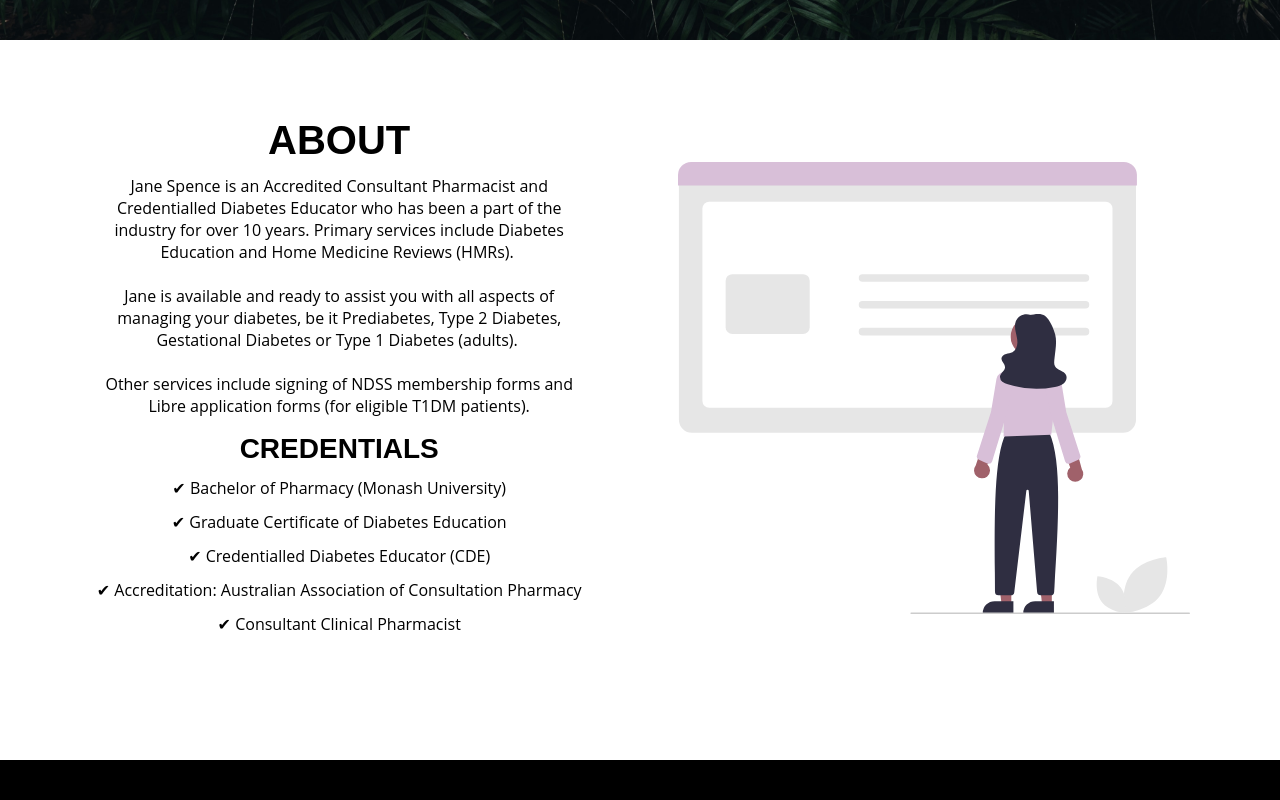
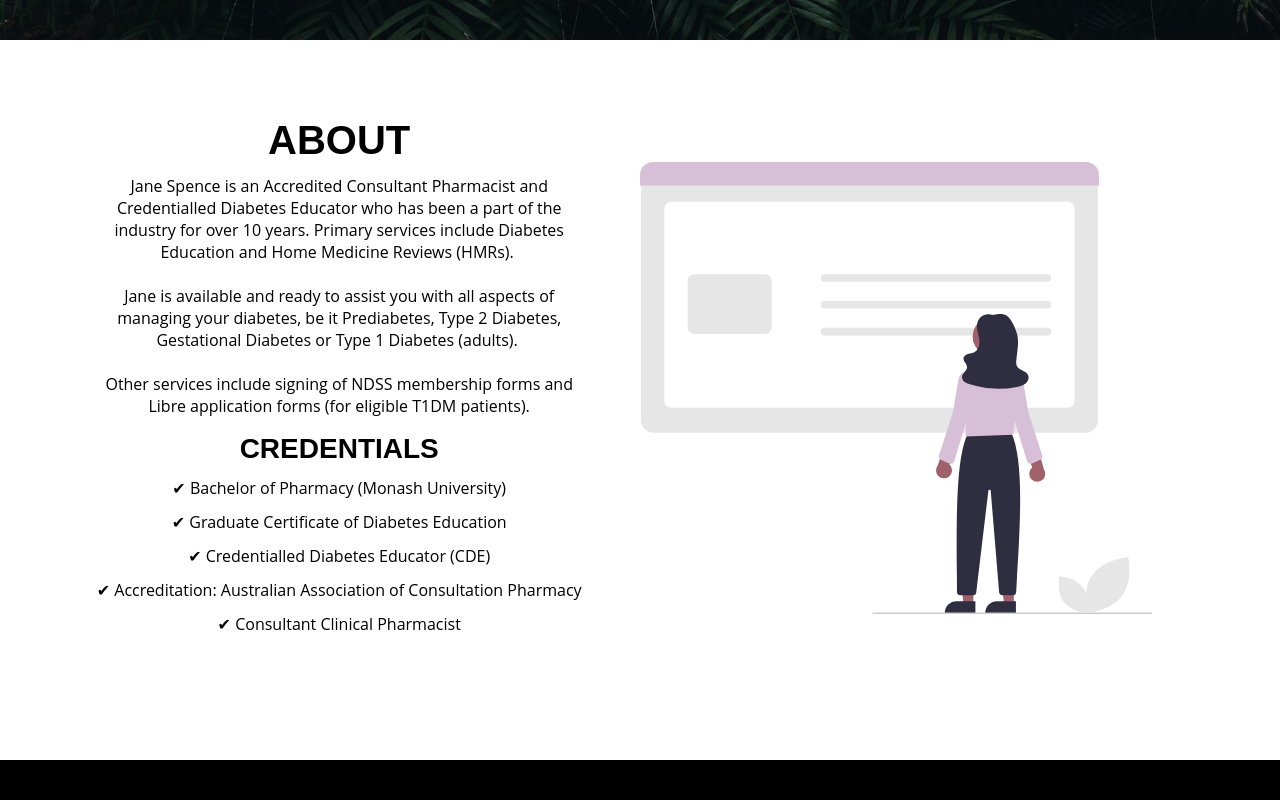
Before and after one commit to jackedwardbeard/01-Jane_Spence, a React (Create React App) app in the folder jane_spence/: page / in a window 1280 px wide. Shown: the part 760-1560 px from the top of the page. Built offline with nearby package versions, Linux system fonts and the light colour scheme.

Commit message:
Minor changes to about/faq page sizing.

```diff
--- a/jane_spence/src/components/Information/InformationComponents.js
+++ b/jane_spence/src/components/Information/InformationComponents.js
@@ -52,7 +52,12 @@ export const Column1 = styled.div`
     text-align: center;
     margin-top: -3vh;
     margin-left: 5vw;
-    margin-right: 5vw;
+    margin-right: 2vw;
+
+    @media screen and (max-width: 1024px) {
+        margin-left: 15px;
+        margin-right: 15px;
+    }
 
     @media screen and (max-width: 767px) {
         margin-top: -10.5vh;
@@ -105,7 +110,7 @@ export const Column2 = styled.div`
     display: flex;
     justify-content: center;
     align-items: center;
-    margin-right: 7vw;
+    margin-right: 10vw;
 
     @media screen and (max-width: 1024px) {
         display: none;
```
